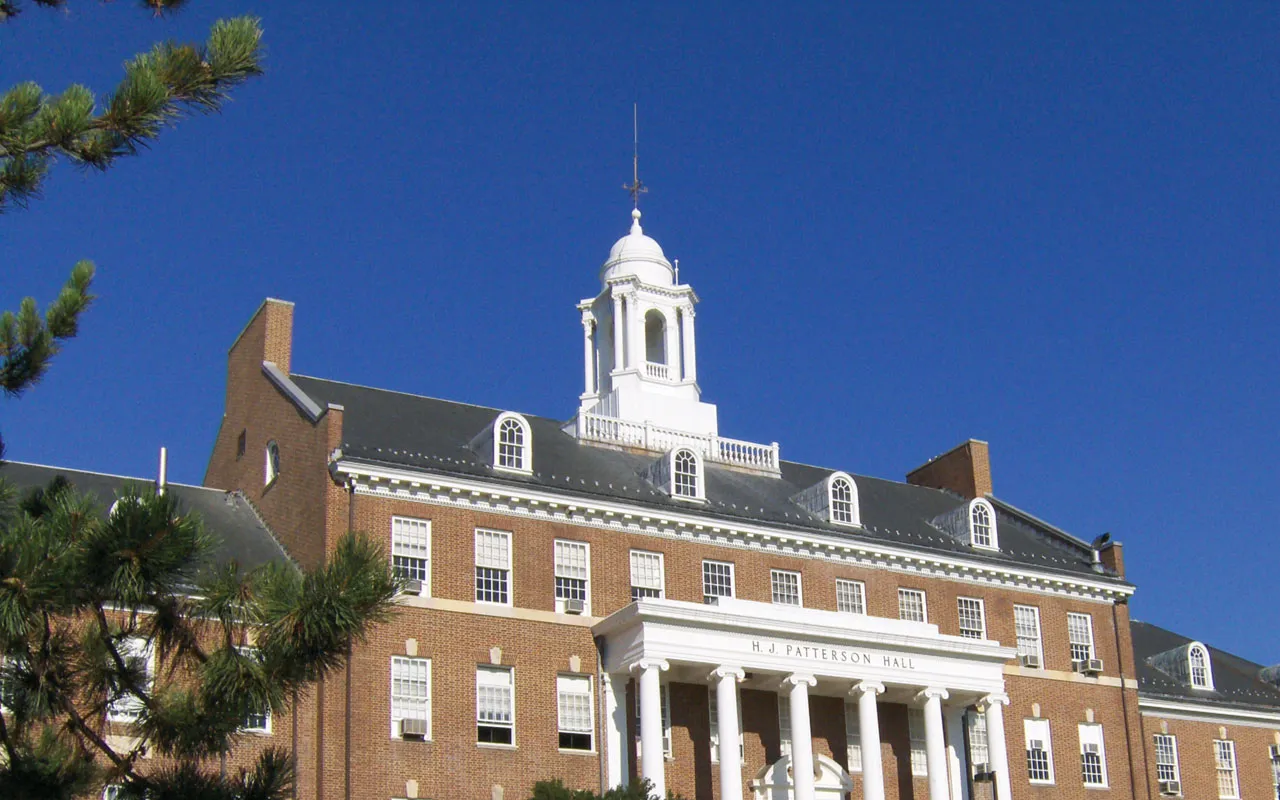
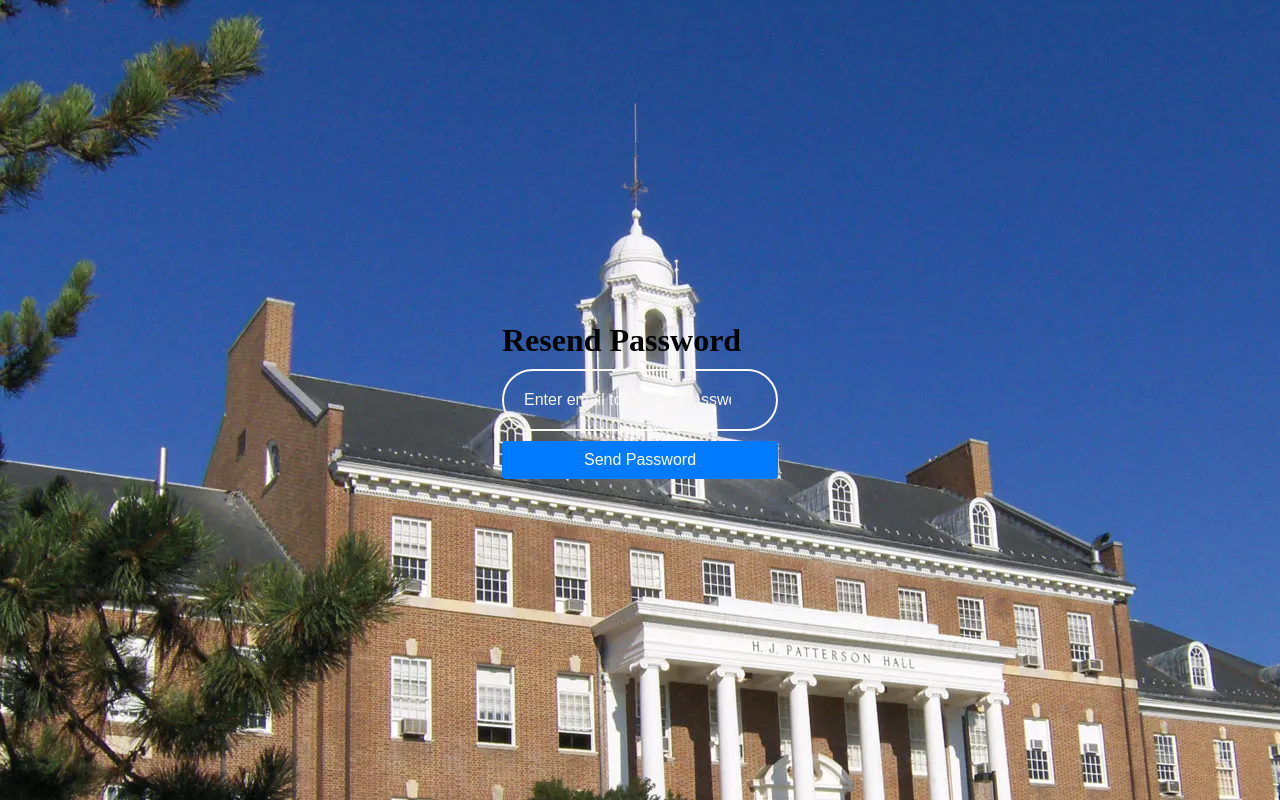
Before and after one commit to ChelseaOkoroji/CMSC441Proj, a React (Create React App) app in the folder ReactFrontend/: page /forgot-password in a window 1280 px wide. Before the commit this address had no page. Built offline with nearby package versions, Linux system fonts and the light colour scheme; a web font is replaced by a local one.

Commit message:
More implementation for forgotpassword

```diff
--- a/ReactFrontend/src/App.js
+++ b/ReactFrontend/src/App.js
@@ -2,6 +2,7 @@
 import { BrowserRouter as Router, Routes, Route } from 'react-router-dom';
 import LoginForm from './Components/LoginForm/LoginForm';
 import RegisterForm from './Components/RegisterForm/Register';
+import ForgotPassword from './Components/Forgot/ForgotPassword';
 
 const App = () => {
   return (
@@ -9,6 +10,7 @@
           <Routes>
               <Route path="/" element={<LoginForm />} />
               <Route path="/register" element={<RegisterForm />} />
+              <Route path="/forgot-password" element={<ForgotPassword />} />
           </Routes>
       </Router>
   );
--- a/ReactFrontend/src/Components/Forgot/ForgotPassword.jsx
+++ b/ReactFrontend/src/Components/Forgot/ForgotPassword.jsx
@@ -1,3 +1,31 @@
 import React, { useState } from 'react';
 import './ForgotPassword.css';
 import { Link } from 'react-router-dom';
+
+const ForgotPassword = () => {
+    const [email, setEmail] = useState('');//idk if this is necessary lol
+
+    const sendPassword= (e) => {
+
+    };
+
+    return (
+        <div className="forgot-password-box">
+            <form onSubmit={sendPassword}>
+                <h1>Resend Password</h1>
+                <div className="input-box">
+                    <input
+                        type="email"
+                        placeholder="Enter email to receive password"
+                        value={email}
+                        onChange={(e) => setEmail(e.target.value)}
+                        required
+                    />
+                </div>
+                <button type="submit">Send Password</button>
+            </form>
+        </div>
+    );
+};
+
+export default ForgotPassword;
--- a/ReactFrontend/src/Components/LoginForm/LoginForm.jsx
+++ b/ReactFrontend/src/Components/LoginForm/LoginForm.jsx
@@ -21,7 +21,7 @@
                 </div>
 
                 <div className="remeber-forgot">
-                    <a href="#">Forgot password?</a>
+                    <Link to="/forgot-password">Forgot password?</Link>
                 </div>
                 <button type="submit">Login</button>
 
```
